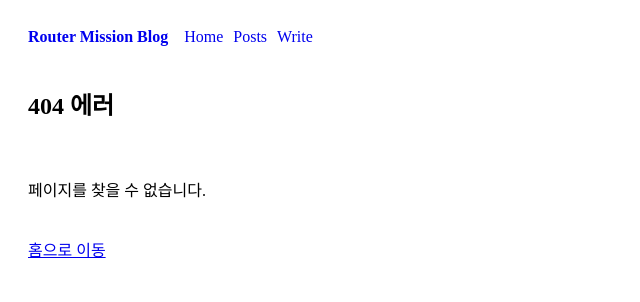
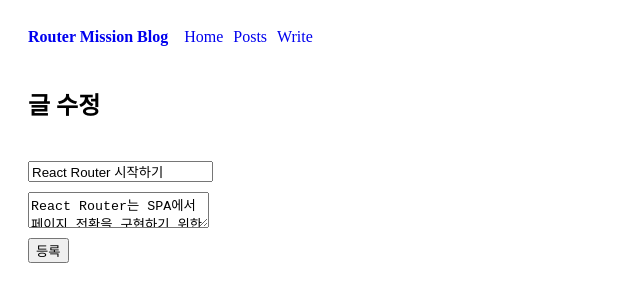
Before and after one commit to yoonji220/ajax-router-mission_20260629, a React (Vite) app: page /post/edit/1 in a window 1280 px wide. Before the commit this address had no page. Shown: the top 302 px of the page, without its empty margins (0-640 px from the left). Built offline with nearby package versions, Linux system fonts and the light colour scheme; the HTML template or start-up script is replaced by a standard one.

Commit message:
feat: add PostNew and PostEdit components; implement create and update functionality for posts

```diff
--- a/src/App.jsx
+++ b/src/App.jsx
@@ -1,4 +1,4 @@
-import { useState, useEffect } from "react";
+import { useState, useEffect, useMemo } from "react";
 import "./App.css";
 import { Routes, Route } from "react-router";
 import Layout from "./components/Layout";
@@ -6,6 +6,8 @@
 import Posts from "./pages/Posts";
 import PostDetail from "./pages/PostDetail";
 import NotFound from "./pages/NotFound";
+import PostNew from "./pages/PostNew";
+import PostEdit from "./pages/PostEdit";
 
 function App() {
   const [posts, setPosts] = useState([]);
@@ -50,6 +52,39 @@
     setPosts(prev => prev.filter(post => post.id !== _id));
   };
 
+  const newId = useMemo(() => {
+    const maxId = posts.reduce((acc, current) => {
+      return Math.max(acc, current.id);
+    }, 0);
+    return maxId + 1;
+  }, [posts]);
+
+  const onCreate = ({ title, content }) => {
+    const newPost = {
+      title: title,
+      content: content,
+      id: newId,
+      createAt: new Date().toISOString().slice(0, 10),
+    };
+    setPosts(prev => [...prev, newPost]);
+    return newPost.id;
+  };
+  // console.log(posts);
+
+  const onUpdate = (_id, { title, content }) => {
+    setPosts(prev =>
+      prev.map(p =>
+        p.id === _id
+          ? {
+              ...p,
+              title: title,
+              content: content,
+            }
+          : p,
+      ),
+    );
+  };
+
   return (
     <>
       <Routes>
@@ -60,6 +95,11 @@
             path="post/:id"
             element={<PostDetail posts={posts} onDelete={onDelete} />}
           />
+          <Route
+            path="post/edit/:id"
+            element={<PostEdit posts={posts} onUpdate={onUpdate} />}
+          />
+          <Route path="posts/new" element={<PostNew onCreate={onCreate} />} />
           <Route path="*" element={<NotFound />} />
         </Route>
       </Routes>
--- a/src/pages/PostDetail.jsx
+++ b/src/pages/PostDetail.jsx
@@ -28,7 +28,7 @@
       <p>{post.content}</p>
 
       <div className="controls">
-        <Link to={`post/edit/${post.id}`}>수정하기</Link>
+        <Link to={`/post/edit/${post.id}`}>수정하기</Link>
         <button onClick={handleDelete}>삭제하기</button>
       </div>
     </>
--- a/src/pages/PostEdit.jsx
+++ b/src/pages/PostEdit.jsx
@@ -0,0 +1,72 @@
+import { useState, useEffect } from "react";
+import { useNavigate, useParams, Link } from "react-router";
+import styles from "./PostNew.module.css";
+
+export default function PostEdit({ posts, onUpdate }) {
+  const [title, setTitle] = useState("");
+  const [content, setContent] = useState("");
+
+  const { id } = useParams();
+  let navigate = useNavigate();
+  console.log(id);
+  const post = posts.find(p => p.id === Number(id));
+  //
+
+  useEffect(() => {
+    if (!post) return;
+    // eslint-disable-next-line
+    setTitle(post.title);
+    setContent(post.content);
+  }, [post]);
+
+  if (!post) {
+    return (
+      <>
+        <h2>404 에러</h2>
+        <p>존재하지 않는 게시물 입니다.</p>
+        <Link to="/"> 홈으로 이동</Link>
+      </>
+    );
+  }
+
+  const handleSubmit = e => {
+    e.preventDefault();
+    const trimmedTitle = title.trim();
+    const trimmedContent = content.trim();
+    if (!trimmedTitle || !trimmedContent) {
+      alert("제목과 내용을 모두를 입력해주세요");
+      return;
+    }
+
+    onUpdate(Number(id), {
+      title: title,
+      content: content,
+    });
+    navigate(`/post/${id}`); // 현재글 상세로 이동
+  };
+  return (
+    <>
+      <h2>글 수정</h2>
+      <form action="" className={styles.form} onSubmit={handleSubmit}>
+        <input
+          type="text"
+          placeholder="제목"
+          value={title}
+          onChange={e => {
+            setTitle(e.target.value);
+          }}
+        />
+        <textarea
+          name=""
+          id=""
+          placeholder="내용"
+          value={content}
+          onChange={e => {
+            setContent(e.target.value);
+          }}
+        ></textarea>
+        <button>등록</button>
+      </form>
+    </>
+  );
+}
--- a/src/pages/PostNew.jsx
+++ b/src/pages/PostNew.jsx
@@ -0,0 +1,48 @@
+import { useState } from "react";
+import { useNavigate } from "react-router";
+import styles from "./PostNew.module.css";
+
+export default function PostNew({ onCreate }) {
+  const [title, setTitle] = useState("");
+  const [content, setContent] = useState("");
+  let navigate = useNavigate();
+  const handleSubmit = e => {
+    e.preventDefault();
+    const trimmedTitle = title.trim();
+    const trimmedContent = content.trim();
+    if (!trimmedTitle || !trimmedContent) {
+      alert("제목과 내용을 모두를 입력해주세요");
+      return;
+    }
+    const newId = onCreate({
+      title: title,
+      content: content,
+    });
+    navigate(`/post/${newId}`);
+  };
+  return (
+    <>
+      <h2>글 작성</h2>
+      <form action="" className={styles.form} onSubmit={handleSubmit}>
+        <input
+          type="text"
+          placeholder="제목"
+          value={title}
+          onChange={e => {
+            setTitle(e.target.value);
+          }}
+        />
+        <textarea
+          name=""
+          id=""
+          placeholder="내용"
+          value={content}
+          onChange={e => {
+            setContent(e.target.value);
+          }}
+        ></textarea>
+        <button>등록</button>
+      </form>
+    </>
+  );
+}
--- /dev/null
+++ b/src/pages/PostNew.module.css
@@ -0,0 +1,6 @@
+.form {
+  display: flex;
+  flex-direction: column;
+  gap: 10px;
+  align-items: flex-start;
+}
```
